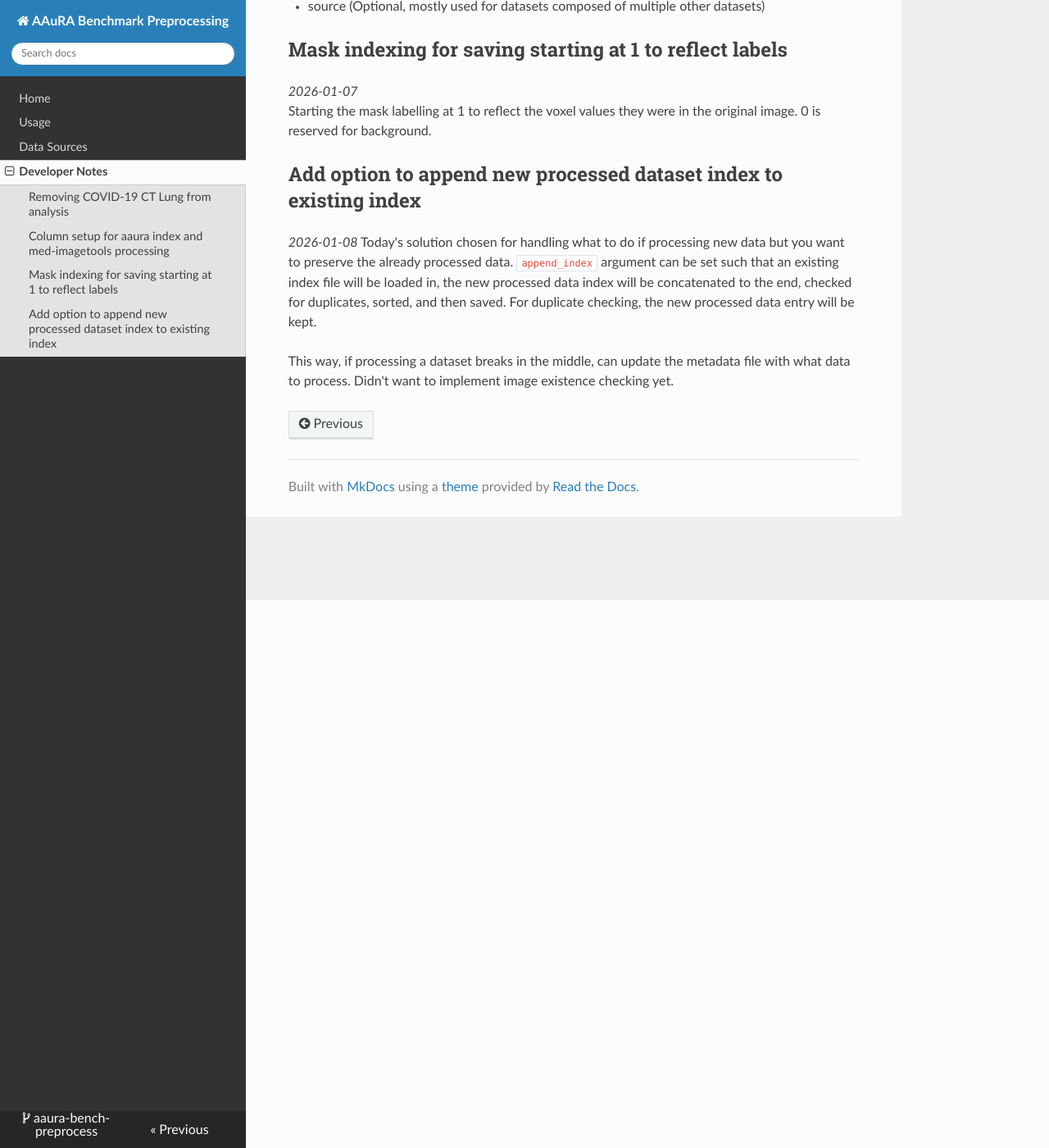
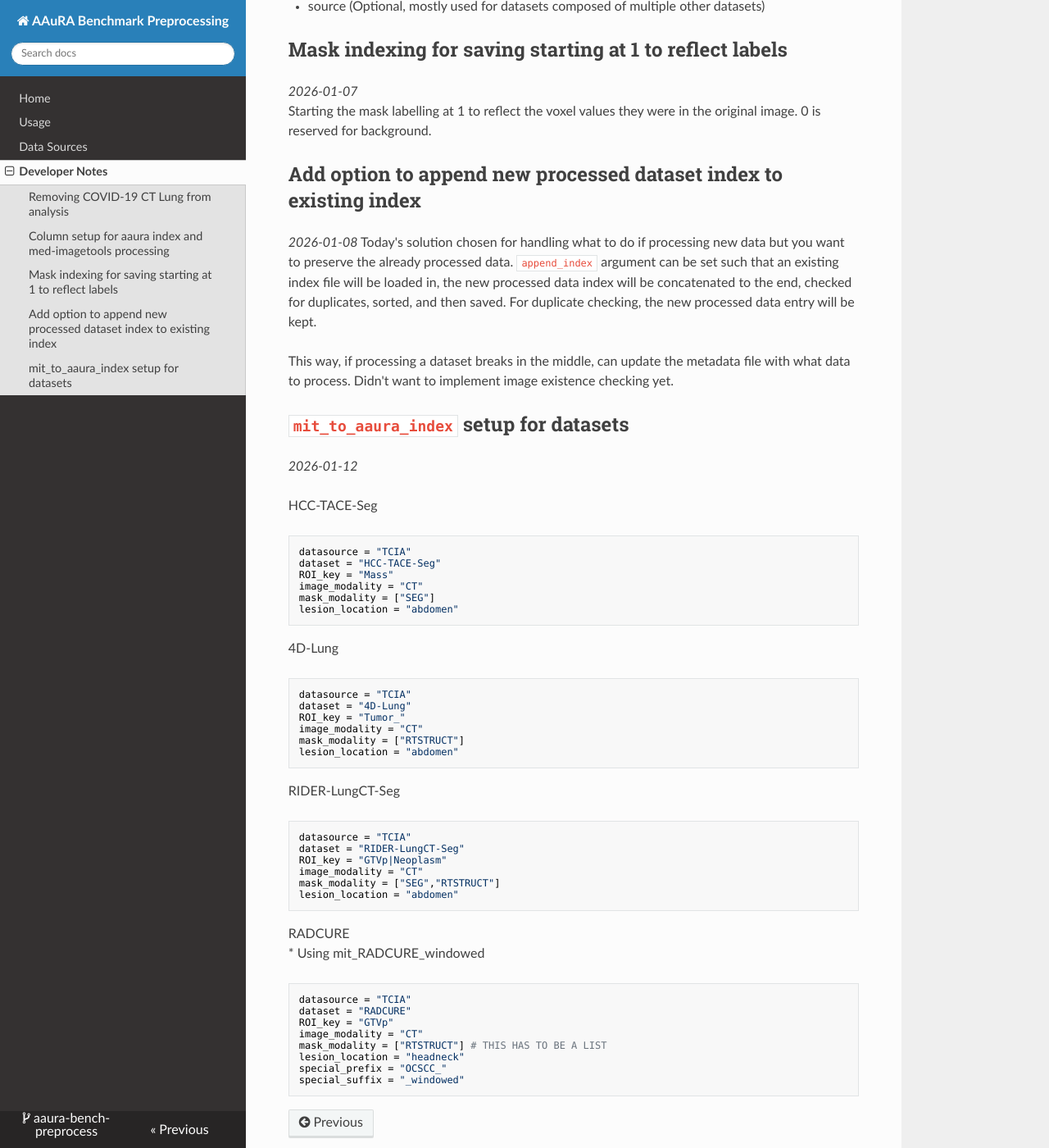
Before and after one commit to bhklab/aaura-bench-preprocess, an MkDocs documentation site: the page built from docs/devnotes.md, in a window 1280 px wide and 1400 px high, scrolled down 668 px. Shown: the whole window at 82% size. Built offline with MkDocs 1.6.1, drawn with Linux system fonts in a browser that asks for light colours; nearby versions of some CDN libraries.

Commit message:
docs: add input config for mit_to_aaura_index in dev notes

````diff
--- a/docs/devnotes.md
+++ b/docs/devnotes.md
@@ -28,3 +28,50 @@ Today's solution chosen for handling what to do if processing new data but you w
 `append_index` argument can be set such that an existing index file will be loaded in, the new processed data index will be concatenated to the end, checked for duplicates, sorted, and then saved. For duplicate checking, the new processed data entry will be kept.
 
 This way, if processing a dataset breaks in the middle, can update the metadata file with what data to process. Didn't want to implement image existence checking yet.
+
+## `mit_to_aaura_index` setup for datasets
+*2026-01-12*
+
+HCC-TACE-Seg
+```python
+datasource = "TCIA"
+dataset = "HCC-TACE-Seg"
+ROI_key = "Mass"
+image_modality = "CT"
+mask_modality = ["SEG"]
+lesion_location = "abdomen"
+```
+
+4D-Lung
+```python
+datasource = "TCIA"
+dataset = "4D-Lung"
+ROI_key = "Tumor_"
+image_modality = "CT"
+mask_modality = ["RTSTRUCT"]
+lesion_location = "abdomen"
+```
+
+RIDER-LungCT-Seg
+```python
+datasource = "TCIA"
+dataset = "RIDER-LungCT-Seg"
+ROI_key = "GTVp|Neoplasm"
+image_modality = "CT"
+mask_modality = ["SEG","RTSTRUCT"]
+lesion_location = "abdomen"
+```
+
+RADCURE
+* Using mit_RADCURE_windowed
+
+```python
+datasource = "TCIA"
+dataset = "RADCURE"
+ROI_key = "GTVp"
+image_modality = "CT"
+mask_modality = ["RTSTRUCT"] # THIS HAS TO BE A LIST
+lesion_location = "headneck"
+special_prefix = "OCSCC_"
+special_suffix = "_windowed"
+```
````
